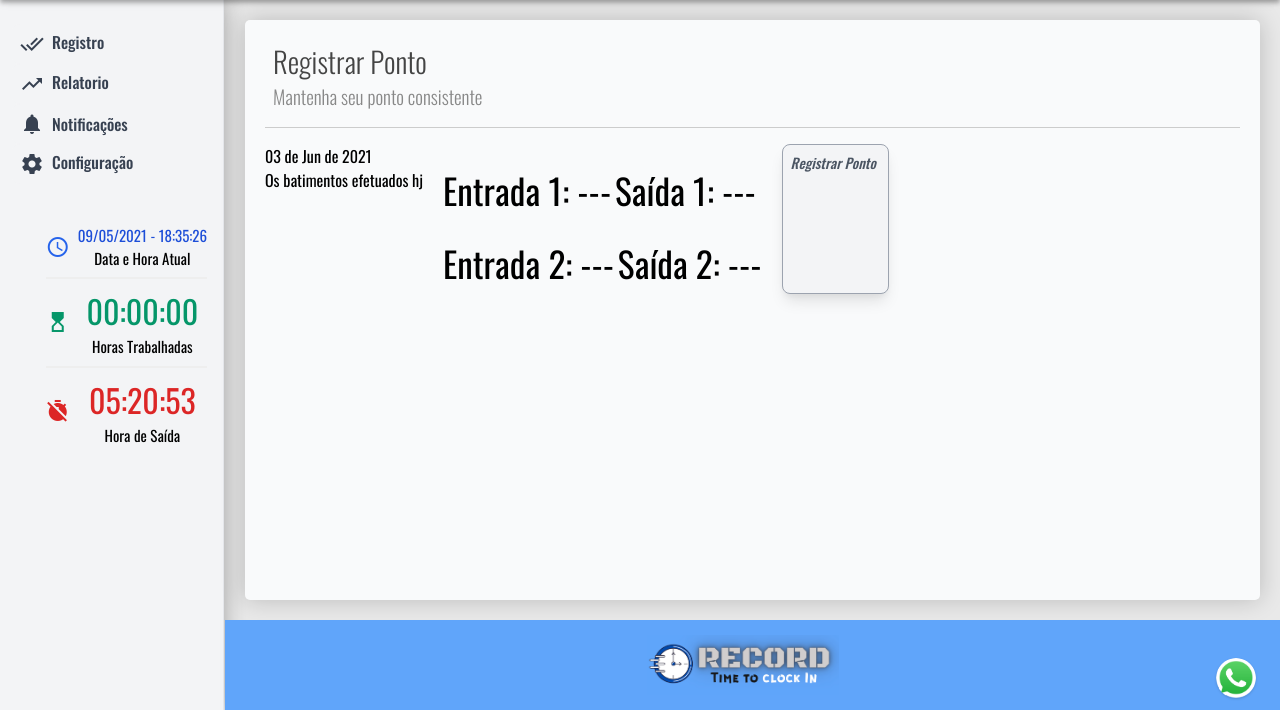
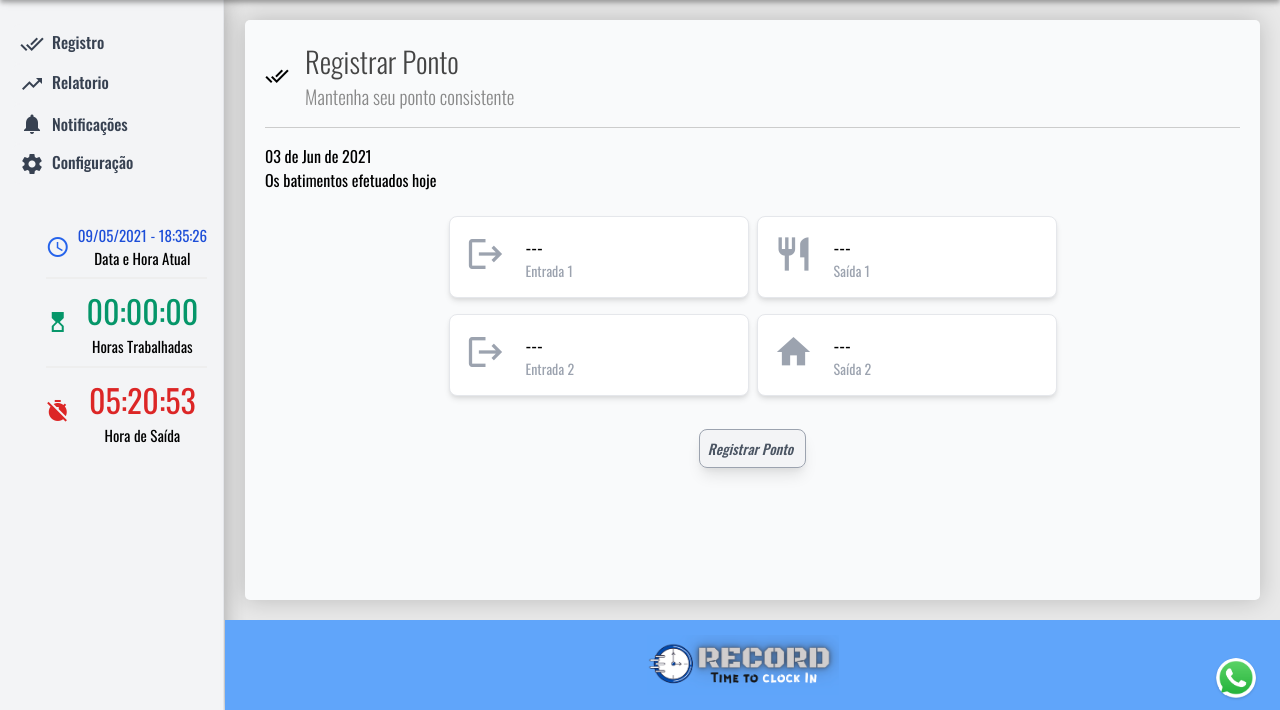
Before and after one commit to SergioFelzener/record, a PHP site: page / in a window 1280 px wide. Shown: the part 90-800 px from the top of the page. Run offline with PHP 8.4, Linux system fonts and the light colour scheme; the visitor is signed in with stand-in values (Sample User, id 1); data that the repository does not hold is empty; style sheets or scripts are compiled from the project's sources.

Commit message:
ajustes em day_record e ajustes gerais

```diff
--- a/src/views/day_records.php
+++ b/src/views/day_records.php
@@ -11,29 +11,89 @@
     renderTitle(
         'Registrar Ponto',
         'Mantenha seu ponto consistente ',
-        'icofont-check-alt'
+        'done_all'
     );
 
     include(TEMPLATE_PATH . "/messages.php");
 
     ?>
+    <div class="card-header">
+        <h3><?= $today ?></h3>
+        <p class="mb-0">Os batimentos efetuados hoje</p>
+    </div>
 
-    <div class="flex">
-        <div class="card-header">
-            <h3><?= $today ?></h3>
-            <p class="mb-0">Os batimentos efetuados hj</p>
+    <div class="max-w-2xl w-full mx-auto py-6 sm:px-6 lg:px-8">
+        <div>
+            <div class="flex flex-col lg:flex-row w-full lg:space-x-2 space-y-2 lg:space-y-0 mb-2 lg:mb-4">
+
+                <div class="w-full lg:w-1/2">
+                    <div class="widget w-full p-4 rounded-lg bg-white border border-<?= $workingHours->time1 ? 'green-400' : 'gray-200'?> shadow-md">
+                        <div class="flex items-center justify-items-center">
+                            <div class="items-center text-gray-400 mr-3">
+                                <i style="font-size: 40px;" class="material-icons mr-2">logout</i>
+                            </div>
+                            <div class="flex flex-col justify-center">
+                                <div class="text-lg"><?= $workingHours->time1 ?? '---' ?></div>
+                                <div class="text-sm text-gray-400">Entrada 1</div>
+                            </div>
+                        </div>
+                    </div>
+                </div>
+
+                <div class="w-full lg:w-1/2">
+                    <div class="widget w-full p-4 rounded-lg bg-white border border-<?= $workingHours->time2 ? 'green-400' : 'gray-200'?> shadow-md">
+                        <div class="flex items-center justify-items-center">
+                            <div class="items-center text-gray-400 mr-3">
+                                <i style="font-size: 40px;" class="material-icons mr-2">restaurant</i>
+                            </div>
+                            <div class="flex flex-col justify-center">
+                                <div class="text-lg"><?= $workingHours->time2 ?? '---' ?></div>
+                                <div class="text-sm text-gray-400">Saída 1</div>
+                            </div>
+                        </div>
+                    </div>
+                </div>
+
+
+            </div>
+            <div class="flex flex-col lg:flex-row w-full lg:space-x-2 space-y-2 lg:space-y-0 mb-2 lg:mb-4">
+
+                <div class="w-full lg:w-1/2">
+                    <div class="widget w-full p-4 rounded-lg bg-white border border-<?= $workingHours->time3 ? 'green-400' : 'gray-200'?> shadow-md">
+                        <div class="flex items-center justify-items-center">
+                            <div class="items-center text-gray-400 mr-3">
+                                <i style="font-size: 40px;" class="material-icons mr-2">logout</i>
+                            </div>
+                            <div class="flex flex-col justify-center">
+                                <div class="text-lg"><?= $workingHours->time3 ?? '---' ?></div>
+                                <div class="text-sm text-gray-400">Entrada 2</div>
+                            </div>
+                        </div>
+                    </div>
+                </div>
+
+                <div class="w-full lg:w-1/2">
+                    <div class="widget w-full p-4 rounded-lg bg-white border border-<?= $workingHours->time4 ? 'green-400' : 'gray-200'?> shadow-md">
+                        <div class="flex items-center justify-items-center">
+                            <div class="items-center text-gray-400 mr-3">
+                                <i style="font-size: 40px;" class="material-icons mr-2">home</i>
+                            </div>
+                            <div class="flex flex-col justify-center">
+                                <div class="text-lg"><?= $workingHours->time4 ?? '---' ?></div>
+                                <div class="text-sm text-gray-400">Saída 2</div>
+                            </div>
+                        </div>
+                    </div>
+                </div>
+
+
+            </div>
+
         </div>
-        <div class="card-body">
-            <div class="d-flex m-5 justify-content-around">
-                <span class="record">Entrada 1: <?= $workingHours->time1 ?? '---' ?></span>
-                <span class="record">Saída 1: <?= $workingHours->time2 ?? '---' ?></span>
-            </div>
-            <div class="d-flex m-5 justify-content-around">
-                <span class="record">Entrada 2: <?= $workingHours->time3 ?? '---' ?></span>
-                <span class="record">Saída 2: <?= $workingHours->time4 ?? '---' ?></span>
-            </div>
-        </div>
-        <div class="flex">
+    </div>
+
+    <div class="flex justify-center content-center">
+        <div class="">
             <a href="record.php" class="bg-transparent shadow-lg mb-4 text-sm font-medium bg-gray-100 text-gray-600 hover:bg-blue-50 hover:text-blue-700 rounded-lg p-2 border border-gray-400 hover:border-blue-400">
                 <i class="icofont-check mr-1 ">
                     Registrar Ponto
@@ -41,15 +101,14 @@
             </a>
         </div>
     </div>
-    <?php if ($user->is_admin) : ?>
+    <!-- <?php if ($user->is_admin) : ?> -->
         <form class="form-group mt-5" action="record.php" method="POST">
-            <div class="input-group no-border">
+            <div class="input-group no-border mb-4">
                 <input class="form-control col-lg-2 col-md-2" type="time" step="1" name="forcedTime" placeholder="informe o horário para simular">
                 <button class="btn btn-sm btn-primary ml-3">
                     Simular Ponto
                 </button>
             </div>
-
         </form>
-    <?php endif ?>
+    <!-- <?php endif ?> -->
 </main>
--- a/src/views/manager_report.php
+++ b/src/views/manager_report.php
@@ -3,7 +3,7 @@
     renderTitle(
         'Relatório Gerencial',
         'Resumo das horas trabalhadas dos funcionários',
-        'icofont-chart-histogram'
+        'leaderboard'
     );
     ?>
 
--- a/src/views/monthly_report.php
+++ b/src/views/monthly_report.php
@@ -5,7 +5,7 @@
     renderTitle(
         'Relatório Mensal',
         'Acompanhe seus batimentos',
-        'icofont-look'
+        'trending_up'
     );
 
     ?>
--- a/src/views/new_notification.php
+++ b/src/views/new_notification.php
@@ -8,7 +8,8 @@
     renderTitle(
         'Nova Notificação',
         'Selecione o usuário a ser notificado',
-        'icofont-user'
+        'forward_to_inbox',
+
     );
 
     include(TEMPLATE_PATH . "/messages.php");
--- a/src/views/notifications.php
+++ b/src/views/notifications.php
@@ -3,7 +3,7 @@
     renderTitle(
         'Notificações',
         'Notificações Ativas',
-        'icofont-notification'
+        'email'
     );
     ?>
 
@@ -90,7 +90,7 @@
                                     Remetente / Destinatário
                                 </th>
                                 <th scope="col" class="px-6 py-3 text-center text-xs font-medium text-gray-500 uppercase tracking-wider">
-                                    Menssagem
+                                    Título / Menssagem
                                 </th>
                                 <th scope="col" class="px-6 py-3 text-center text-xs font-medium text-gray-500 uppercase tracking-wider">
                                     Status
--- a/src/views/template/title.php
+++ b/src/views/template/title.php
@@ -1,6 +1,6 @@
 <div class="content-title mb-4">
 <?php if($icon) { ?>
-    <i class="icon <?= $icon ?> mr-2"></i>
+    <i class="material-icons font-black text-4xl mr-4"><?= $icon ?></i>
 <?php } ?>
     <div>
         <h1><?= $title ?></h1>
--- a/src/views/users.php
+++ b/src/views/users.php
@@ -4,7 +4,8 @@
     renderTitle(
         'Cadastro de usuários',
         'Mantenha os dados Atualizados',
-        'icofont-users'
+        'supervised_user_circle',
+
     );
 
     include(TEMPLATE_PATH . "/messages.php");
```
Also changed, not shown: src/views/save_user.php (+7 -2 lines), src/views/settings.php (+14 -1 lines).
